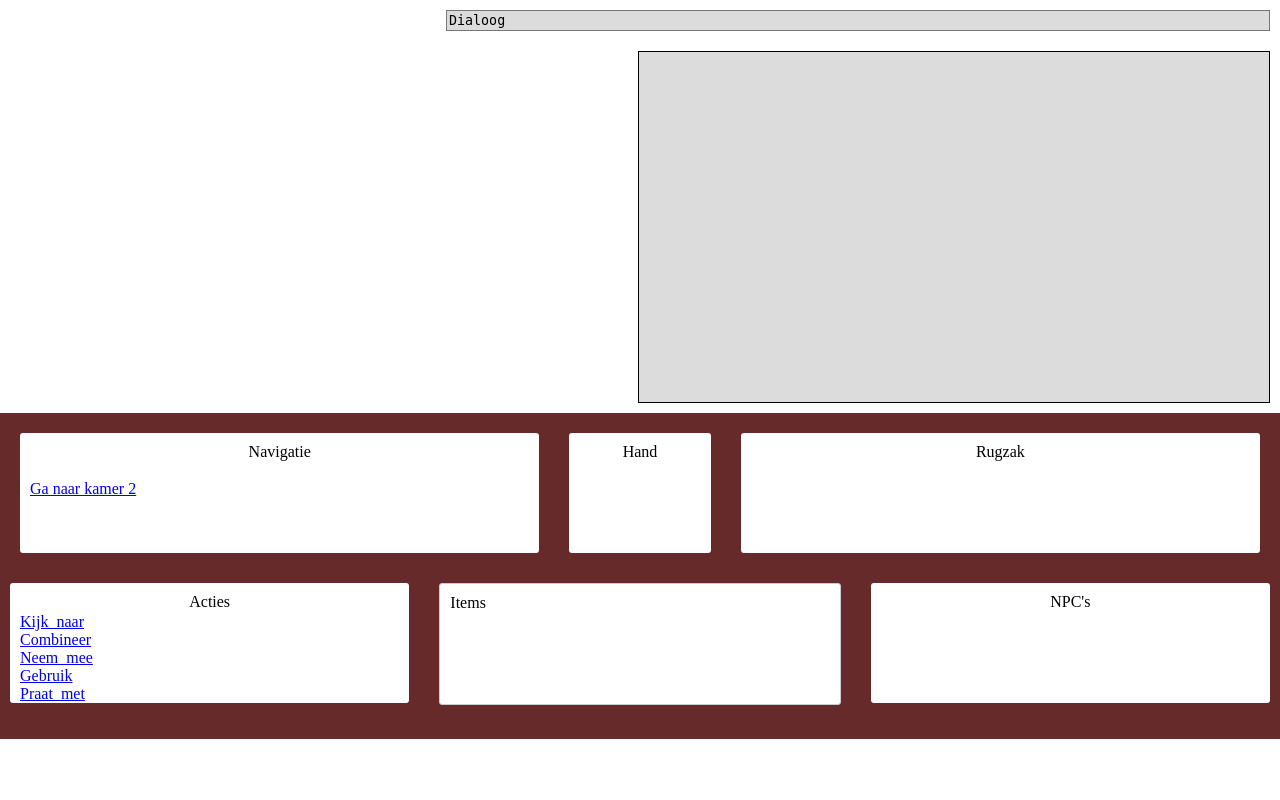
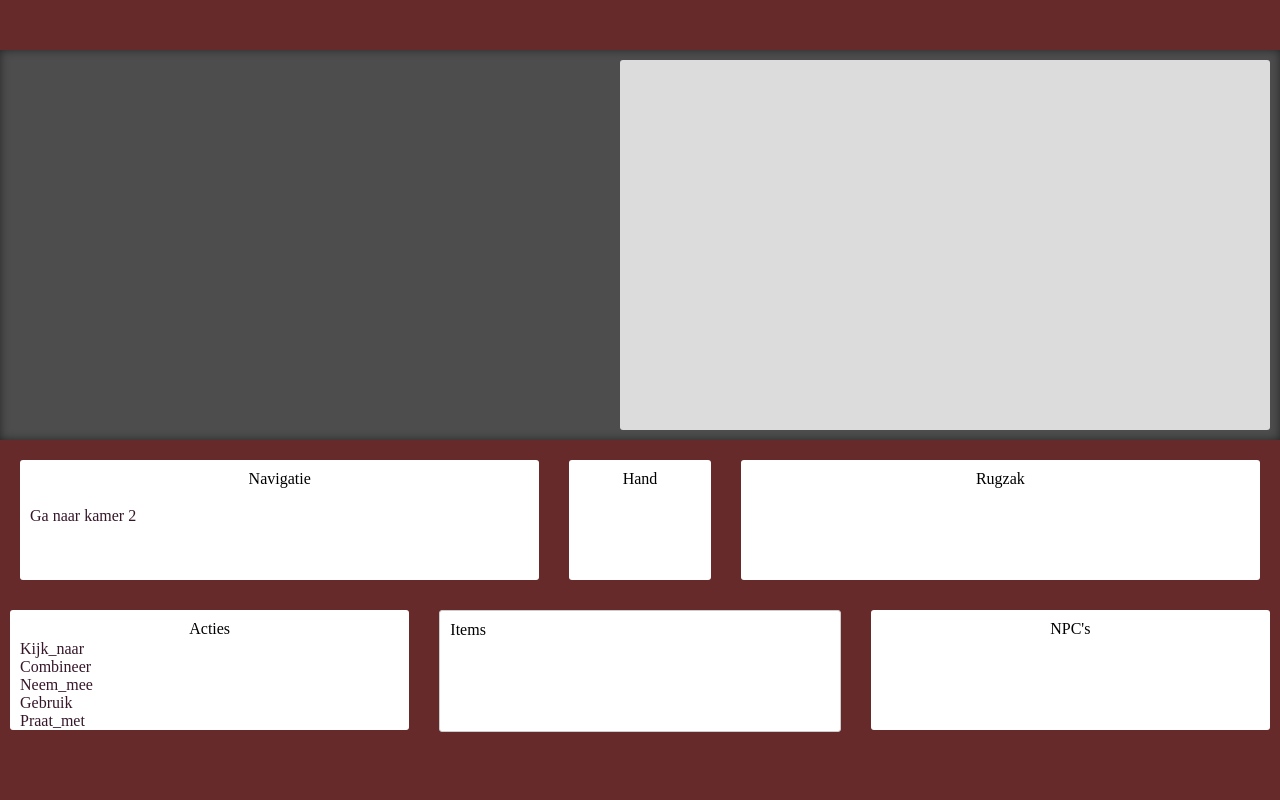
Before and after one commit to RepsajJohn/Horror-Mansion, a PHP site: page /kamers/ in a window 1280 px wide. Run offline with PHP 8.4, Linux system fonts and the light colour scheme; data that the repository does not hold is empty.

Commit message:
update
de layout verbetert

```diff
--- a/game_layout_horror_mansion.css
+++ b/game_layout_horror_mansion.css
@@ -1,7 +1,8 @@
 body {
     margin: 0;
     padding: 0;
-    min-height: 100vh
+    min-height: 100vh;
+    background-color: rgb(103, 42, 42);
 }
 
 label {
@@ -31,6 +32,7 @@ textarea {
     display: flex;
     justify-content: right;
     align-items: flex-start;
+    height: 30px;
 }
 
 .dialoog_div {
@@ -38,9 +40,16 @@ textarea {
     display: flex;
     justify-content: right;
     align-items: flex-start;
-    background-color: rgb(255, 255, 255);
+    background-color: rgb(78, 77, 77);
     padding: 10px;
     text-align: center;
+    box-shadow: inset 0 0 10px rgba(0, 0, 0, 0.5);
+
+}
+
+a {
+    text-decoration: none;
+    color: rgb(54, 23, 42);
 }
 
 .container {
@@ -149,5 +158,7 @@ textarea {
     height: 350px;
     width: 50%;
     background-color: rgb(220, 220, 220);
-    border: 1px solid black;
+    border-radius: 3px;
+    text-align: left;
+    padding: 10px;
 }
--- a/game_layout_horror_mansion.php
+++ b/game_layout_horror_mansion.php
@@ -4,13 +4,13 @@
 <head>
     <meta charset="UTF-8">
     <meta name="viewport" content="width=device-width, initial-scale=1.0">
-    <title>game_layout</title>
+    <title>horror_mansion</title>
     <link rel="stylesheet" href="../game_layout_horror_mansion.css">
 </head>
 
 <body>
     <div class="dialoog_bovenbalk">
-        <textarea id="dialoog" name="dialoog" rows="1" cols="100">Dialoog</textarea>
+
     </div>
 
     <div class="dialoog_div">
```
